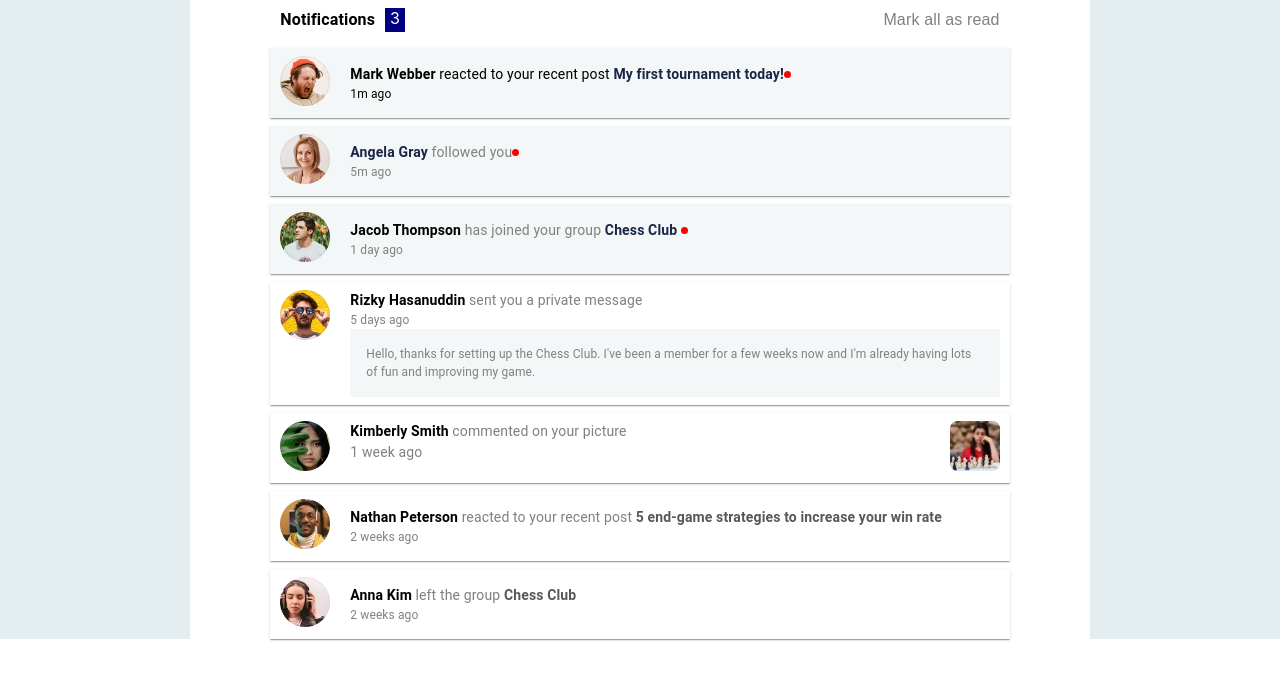
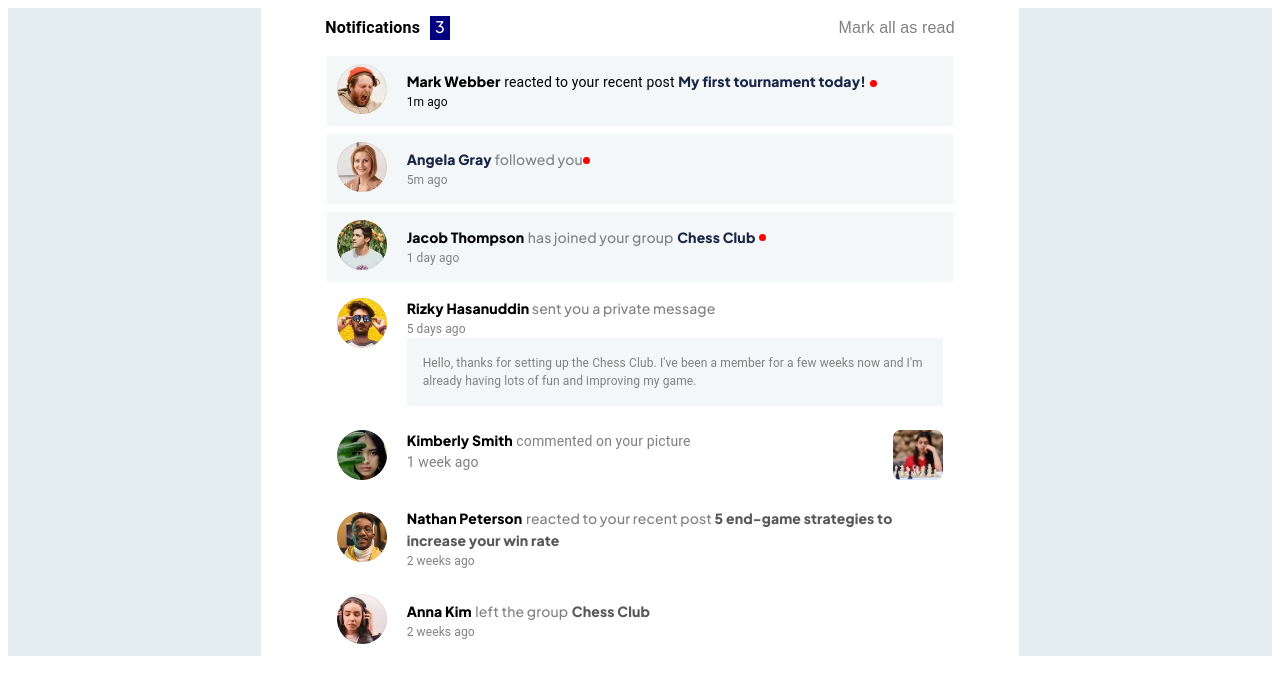
Before and after one commit to Bidhu1024/FM-Notifications, a React (Create React App) app: page / in a window 1280 px wide. Shown: the top 694 px of the page. Built offline with nearby package versions, Linux system fonts and the light colour scheme.

Commit message:
completed

```diff
--- a/src/App.js
+++ b/src/App.js
@@ -12,13 +12,11 @@
   return (
     <Box
       sx={{
-
         display: "flex",
         justifyContent: "center",
 
-            alignItems: "center",
+        alignItems: "center",
         backgroundColor: "#e4edf0",
-
       }}
     >
       <Box
@@ -26,8 +24,11 @@
           display: "flex",
           flexDirection: "column",
           justifyContent: "center",
-
           alignItems: "center",
+          width:{
+            sm:"90%",
+            lg:'60%'
+          },
           gap: "8px",
           backgroundColor: "white",
         }}
--- a/src/components/AllNotifications/Box1.jsx
+++ b/src/components/AllNotifications/Box1.jsx
@@ -1,16 +1,50 @@
-import { Box,Typography } from "@mui/material";
+import { Box, Typography } from "@mui/material";
 import React from "react";
 import image1 from "../../assets/images/avatar-mark-webber.webp";
-import RedDot from "../RedDot"
+import RedDot from "../RedDot";
 const Box1 = () => {
   return (
-    <Box sx={{display:'flex',boxShadow:'1', alignItems:'center',justifyContent:'start', padding:'8px 10px', gap:'20px',width:'80%', backgroundColor:'rgba(233, 239, 240,0.5)' }}>
+    <Box
+      sx={{
+        display: "flex",
+        alignItems: "center",
+        justifyContent: "start",
+        padding: "8px 10px",
+        gap: "20px",
+        width: "80%",
+        backgroundColor: "rgba(233, 239, 240,0.5)",
+      }}
+    >
       <Box>
         <img src={image1} alt="img1" height={50} width={50} />{" "}
       </Box>
-      <Box >
-        <Box sx={{display:'flex', alignItems:'center'}}><Typography fontColor="#d5d9e6" fontSize="14px"><span style={{fontWeight:'bold'}}>Mark Webber</span> reacted to your recent post <span style={{fontWeight:'bold', color:'#1a2547', cursor:'pointer'}}>My first tournament today!</span></Typography><RedDot/></Box>
-        <Box> <Typography fontSize="12px" fontColor="gray">1m ago</Typography></Box>
+      <Box>
+        <Box sx={{ display: "flex", alignItems: "center", gap:'4px' }}>
+          <Typography fontColor="#d5d9e6" fontSize="14px">
+            <span style={{ fontWeight: "bold" }}>Mark Webber</span> reacted to
+            your recent post{" "}
+            <span
+            // onMouseOver="color:'blue'"
+              style={{
+                fontWeight: "bold",
+                color: "#1a2547",
+                cursor: "pointer",
+
+              }}
+            >
+              My first tournament today!
+            </span>
+            <Box sx={{display:'inline-flex',alignItems:'center',ml:"4px"}}>
+            <RedDot />
+            </Box>
+          </Typography>
+        </Box>
+        <Box>
+          {" "}
+          <Typography fontSize="12px" fontColor="grey">
+            1m ago
+          </Typography>
+        </Box>
       </Box>
     </Box>
   );
--- a/src/components/AllNotifications/Box2.jsx
+++ b/src/components/AllNotifications/Box2.jsx
@@ -5,7 +5,7 @@
 
 const Box2 = () => {
   return (
-    <Box sx={{display:'flex',boxShadow:'1', alignItems:'center',justifyContent:'start', padding:'8px 10px', gap:'20px',width:'80%', backgroundColor:'rgba(233, 239, 240,0.5)' }}>
+    <Box sx={{display:'flex', alignItems:'center',justifyContent:'start', padding:'8px 10px', gap:'20px',width:'80%', backgroundColor:'rgba(233, 239, 240,0.5)' }}>
       <Box>
         <img src={image2} height={50} width={50} alt="angela gray" />
       </Box>
--- a/src/components/AllNotifications/Box3.jsx
+++ b/src/components/AllNotifications/Box3.jsx
@@ -1,16 +1,47 @@
 import React from "react";
 import imag3 from "../../assets/images/avatar-jacob-thompson.webp";
-import { Box,Typography } from "@mui/material";
+import { Box, Typography,Badge  } from "@mui/material";
 import RedDot from "../RedDot";
 const Box3 = () => {
   return (
-    <Box sx={{display:'flex',boxShadow:'1', alignItems:'center',justifyContent:'start', padding:'8px 10px', gap:'20px',width:'80%', backgroundColor:'rgba(233, 239, 240,0.5)'}}>
+    <Box
+      sx={{
+        display: "flex",
+        alignItems: "center",
+        justifyContent: "start",
+        padding: "8px 10px",
+        gap: "20px",
+        width: "80%",
+        backgroundColor: "rgba(233, 239, 240,0.5)",
+      }}
+    >
       <Box>
         <img src={imag3} height={50} width={50} alt="jacob" />
       </Box>
-      <Box>
-        <Box sx={{display:'flex', alignItems:'center', gap:'4px'}}><Typography  fontSize='14px'><span style={{fontWeight:'bold'}}>Jacob Thompson</span> <span style={{color:"grey"}}>has joined your group</span> <span style={{fontWeight:'bold', color:'#1a2547', cursor:'pointer',}}>Chess Club  </span></Typography> <RedDot/></Box>
-        <Box><Typography fontSize="12px" color="grey">1 day ago</Typography></Box>
+      <Box sx={{flex:'1'}}>
+        <Box sx={{ display: "flex", alignItems: "center", gap: "4px", width:'100%' }}>
+          <Typography fontSize="14px">
+            <span style={{ fontWeight: "bold" }}>Jacob Thompson</span>{" "}
+            <span style={{ color: "grey" }}>has joined your group</span>{" "}
+            <Box sx={{display:'inline-flex', alignItems:'center', gap:'4px'}}>
+            <span
+              style={{
+                fontWeight: "bold",
+                color: "#1a2547",
+                cursor: "pointer",
+              }}
+            >
+              Chess Club
+            </span>{" "}
+            <RedDot/>
+            </Box>
+          </Typography>{" "}
+        </Box>
+        <Box>
+          <Typography fontSize="12px" color="grey">
+            1 day ago
+          </Typography>
+        </Box>
       </Box>
     </Box>
   );
--- a/src/components/AllNotifications/Box4.jsx
+++ b/src/components/AllNotifications/Box4.jsx
@@ -3,7 +3,7 @@
 import image4 from "../../assets/images/avatar-rizky-hasanuddin.webp"
 const Box4 = () => {
   return (
-<Box sx={{display:'flex', boxShadow:'1',padding:'8px 10px', gap:'20px',width:'80%'}}>
+<Box sx={{display:'flex',padding:'8px 10px', gap:'20px',width:'80%'}}>
       <Box ><img src={image4} height={50} width={50} alt="rizky" /></Box>
       <Box>
         <Box><Typography sx={{color:'grey', fontSize:'14px'}}><span style={{fontSize:'14px', color:'black', fontWeight:'bold'}}>Rizky Hasanuddin </span> <span>sent you a private message</span></Typography></Box>
--- a/src/components/AllNotifications/Box5.jsx
+++ b/src/components/AllNotifications/Box5.jsx
@@ -5,7 +5,7 @@
 
 const Box5 = () => {
   return (
-    <Box sx={{display:'flex',boxShadow:'1', justifyContent:'space-between',width:'80%', alignItems:'center', padding:'8px 10px'}}>
+    <Box sx={{display:'flex',justifyContent:'space-between',width:'80%', alignItems:'center', padding:'8px 10px'}}>
     <Box sx={{display:'flex', justifyContent:'start', gap:'20px'}}>
         <Box><img src={imag5} height={50} width={50} alt="kim" /></Box>
         <Box>
--- a/src/components/AllNotifications/Box6.jsx
+++ b/src/components/AllNotifications/Box6.jsx
@@ -4,7 +4,7 @@
 
 const Box6 = () => {
   return (
-    <Box sx={{display:'flex',boxShadow:'1', alignItems:'center',justifyContent:'start', padding:'8px 10px', gap:'20px',width:'80%'}}>
+    <Box sx={{display:'flex', alignItems:'center',justifyContent:'start', padding:'8px 10px', gap:'20px',width:'80%'}}>
       <Box>
         <img src={image7} height={50} width={50} alt="nathan" />
       </Box>
--- a/src/components/AllNotifications/Box7.jsx
+++ b/src/components/AllNotifications/Box7.jsx
@@ -4,7 +4,7 @@
 
 const Box3 = () => {
   return (
-    <Box sx={{display:'flex',boxShadow:'1', alignItems:'center',justifyContent:'start', padding:'8px 10px', gap:'20px',width:'80%'}}>
+    <Box sx={{display:'flex', alignItems:'center',justifyContent:'start', padding:'8px 10px', gap:'20px',width:'80%'}}>
       <Box>
         <img src={image8} height={50} width={50} alt="jacob" />
       </Box>
--- a/src/components/Header.jsx
+++ b/src/components/Header.jsx
@@ -8,8 +8,8 @@
       sx={{
         display: "flex",
         justifyContent: "space-between",
-        padding: "8px 10px",
-        width:'80%'
+        padding: "8px 0px",
+        width:'83%'
       }}
     >
       <Box sx={{ display: "flex", gap: "10px" }}>
--- a/src/index.css
+++ b/src/index.css
@@ -1,13 +1,5 @@
-body {
-  margin: 0;
-  font-family: -apple-system, BlinkMacSystemFont, 'Segoe UI', 'Roboto', 'Oxygen',
-    'Ubuntu', 'Cantarell', 'Fira Sans', 'Droid Sans', 'Helvetica Neue',
-    sans-serif;
-  -webkit-font-smoothing: antialiased;
-  -moz-osx-font-smoothing: grayscale;
+@import url('https://fonts.googleapis.com/css2?family=Plus+Jakarta+Sans:wght@500;800&display=swap');
+
+*{
+  font-family: 'Plus Jakarta Sans', sans-serif;
 }
-
-code {
-  font-family: source-code-pro, Menlo, Monaco, Consolas, 'Courier New',
-    monospace;
-}
```
